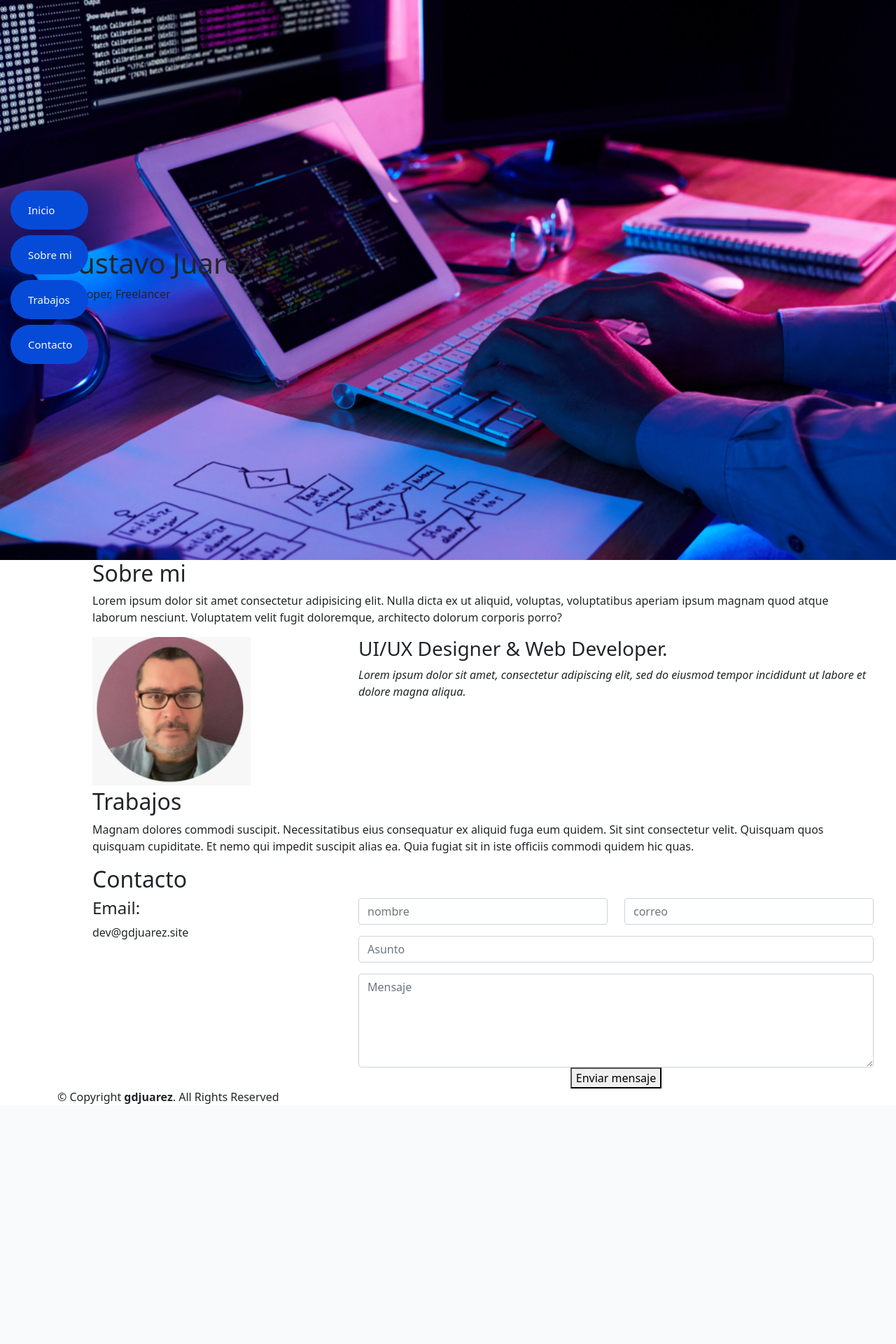
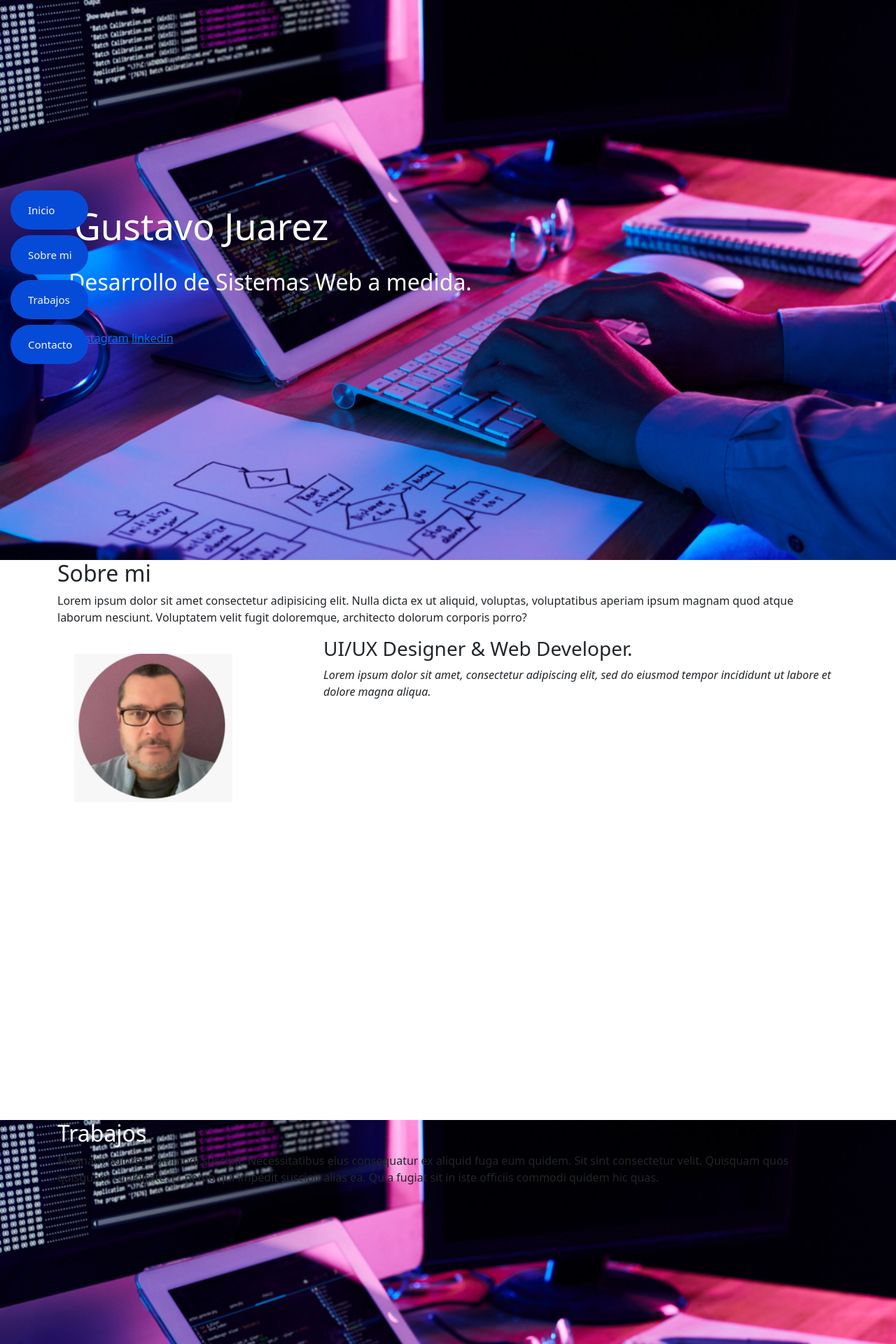
Before and after one commit to gdjuarez/Portfolio, a PHP site: page / in a window 1280 px wide. Shown: the top 1920 px of the page at 70% size. Before the commit the page ends 1577 px from the top, so only its background shows below. Run offline with PHP 8.4, Linux system fonts and the light colour scheme.

Commit message:
portfolio

```diff
--- a/assets/css/style.css
+++ b/assets/css/style.css
@@ -20,7 +20,7 @@
 
   @media (min-width: 991px) {
     #main {
-      margin-left: 100px;
+      margin-left: 150px;
     }
   }
 
@@ -75,3 +75,30 @@
     background-size: cover;
     position: relative;
   }
+  #inicio h1 {
+    font-size: 52px;
+    line-height: 36px;
+  }
+
+  #inicio p {
+    margin-top: 10px;
+    font-size: 32px;
+    line-height: 24px;
+  }
+  #sobremi {
+    width: 100%;
+    height: 100vh;
+    position: relative;
+  }
+  #trabajos {
+    width: 100%;
+    height: 100vh;
+    background: url("../img/programador-trabajando.jpg") top right no-repeat;
+    background-size: cover;
+    position: relative;
+  }
+  #contacto {
+    width: 100%;
+    height: 100vh;
+    position: relative;
+  }
--- a/index.php
+++ b/index.php
@@ -37,23 +37,20 @@
   <!-- INICIO -->
   <section id="inicio" class="d-flex flex-column justify-content-center">
     <div class="container">
-      <h1>Gustavo Juarez</h1>
-      <p><span>Developer, Freelancer</span></p>
-      <div class="social-links">
-        <a href="#" class="twitter"><i class="bx bxl-twitter"></i></a>
-        <a href="#" class="facebook"><i class="bx bxl-facebook"></i></a>
-        <a href="#" class="instagram"><i class="bx bxl-instagram"></i></a>
-        <a href="#" class="google-plus"><i class="bx bxl-skype"></i></a>
-        <a href="#" class="linkedin"><i class="bx bxl-linkedin"></i></a>
+      <h1 class='text-white p-4'>Gustavo Juarez</h1>
+      <p class='text-white p-3' ><span>Desarrollo de Sistemas Web a medida.</span></p>
+      <div class="social-links p-4">
+       <a href="#" class="instagram">Instagram<i class="bx bxl-instagram"></i></a>
+        <a href="#" class="linkedin">linkedin<i class="bx bxl-linkedin"></i></a>
       </div>
     </div>
   </section>
 
-  <main id="main">
+
 
     <!--SOBRE MI-->
     <section id="sobremi" class="sobremi">
-      <div class="container" data-aos="fade-up">
+      <div class="container">
 
         <div class="section-title">
           <h2>Sobre mi</h2>
@@ -66,7 +63,7 @@
 
         <div class="row">
           <div class="col-lg-4">
-            <img src="assets/img/gdj.png" class="img-fluid" alt="">
+            <img src="assets/img/gdj.png" class="img-fluid p-4" alt="">
           </div>
           <div class="col-lg-8 pt-4 pt-lg-0 content">
             <h3>UI/UX Designer &amp; Web Developer.</h3>
@@ -86,7 +83,7 @@
     <section id="trabajos" class="trabajos">
       <div class="container">
         <div class="section-title">
-          <h2>Trabajos</h2>
+          <h2 class='text-white'>Trabajos</h2>
           <p>Magnam dolores commodi suscipit. Necessitatibus eius consequatur ex aliquid fuga eum quidem.
             Sit sint consectetur velit. Quisquam quos quisquam cupiditate. Et nemo qui impedit suscipit alias ea.
             Quia fugiat sit in iste officiis commodi quidem hic quas.</p>
@@ -97,9 +94,9 @@
     <!-- CONTACTO -->
 
     <section id="contacto" class="contacto">
-      <div class="container">
+      <div class="container text-center">
         <div class="section-title">
-          <h2>Contacto</h2>
+          <h2 class='p-4'>Contacto</h2>
         </div>
         <div class="row mt-1">
 
@@ -111,9 +108,10 @@
             </div>
           </div>
 
-          <div class="col-lg-8 mt-5 mt-lg-0">
+          <div class="col-lg-8 ">
 
             <form action="forms/contact.php" method="post" role="form" class="php-email-form">
+            <div class="form-row">
               <div class="row">
                 <div class="col-md-6 form-group">
                   <input type="text" name="name" class="form-control" id="name" placeholder="nombre" required>
@@ -128,7 +126,7 @@
               <div class="form-group mt-3">
                 <textarea class="form-control" name="message" rows="5" placeholder="Mensaje" required></textarea>
               </div>
-              <div class="text-center"><button type="submit">Enviar mensaje</button></div>
+              <button type="submit"class="btn btn-primary text-center mt-2">Enviar mensaje</button>
             </form>
 
           </div>
@@ -138,13 +136,13 @@
       </div>
     </section>
 
-  </main>
+
 
 
   <footer id="footer">
-    <div class="container">
-      <div class="copyright">
-        &copy; Copyright <strong><span>gdjuarez</span></strong>. All Rights Reserved
+    <div class="container text-center">
+      <div class="copyright bg-dark text-white rounded">
+        &copy; Copyright <strong><span>gdjuarez</span></strong>
       </div>
 
     </div>
```
